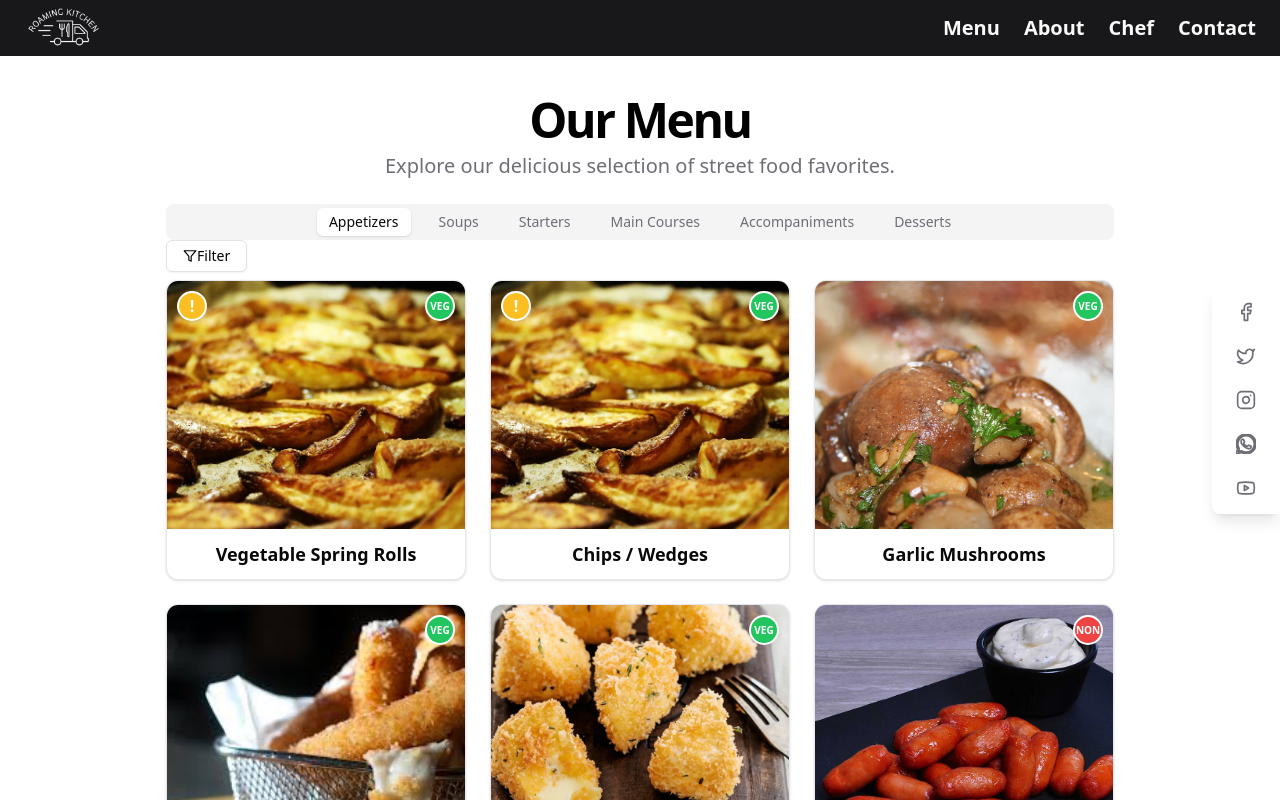
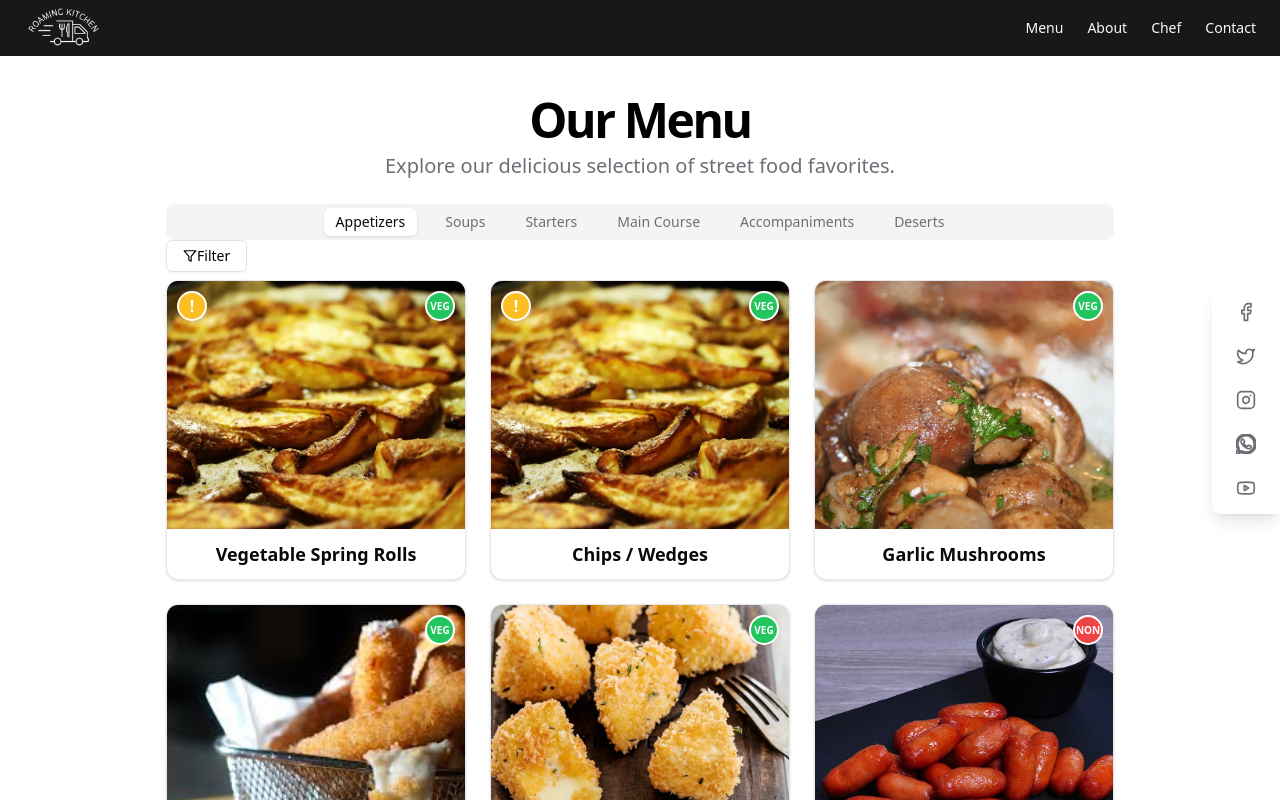
Before and after one commit to jaypopat/roaming-kitchen, a Next.js app: page /menu in a window 1280 px wide. Shown: the top 800 px of the page. Built offline with nearby package versions, Linux system fonts and the light colour scheme.

Commit message:
making the links in the navbar modular and making the menu filtering logic completely modular based on the json file

```diff
--- a/src/app/menu/page.jsx
+++ b/src/app/menu/page.jsx
@@ -15,7 +15,8 @@ import { MenuItems } from "@/components/MenuItem";
 import items from "./items.json";
 
 export default function Component() {
-  const [activeTab, setActiveTab] = useState("appetizer");
+  const types = Object.keys(items);
+  const [activeTab, setActiveTab] = useState(types[0]);
   const [filters, setFilters] = useState({
     vegetarian: true,
     nonVegetarian: true,
@@ -45,14 +46,13 @@ export default function Component() {
               <div className="flex flex-col items-center gap-4">
                 <Tabs value={activeTab} onValueChange={setActiveTab}>
                   <TabsList className="flex gap-4">
-                    <TabsTrigger value="appetizer">Appetizers</TabsTrigger>
-                    <TabsTrigger value="soup">Soups</TabsTrigger>
-                    <TabsTrigger value="starter">Starters</TabsTrigger>
-                    <TabsTrigger value="main">Main Courses</TabsTrigger>
-                    <TabsTrigger value="accompaniments">
-                      Accompaniments
+                    {types.map((type) => {
+                      return (
+                        <TabsTrigger key={type} value={type}>
+                          {type}
                         </TabsTrigger>
-                    <TabsTrigger value="desert">Desserts</TabsTrigger>
+                      );
+                    })}
                   </TabsList>
                   <div className="flex items-center gap-4 mb-6">
                     <DropdownMenu>
@@ -84,48 +84,17 @@ export default function Component() {
                       </DropdownMenuContent>
                     </DropdownMenu>
                   </div>
-                  <TabsContent value="appetizer">
+                  {types.map((type) => {
+                    return (
+                      <TabsContent key={type} value={type}>
                         <MenuItems
-                      category="Appetizers"
+                          category={type}
                           filters={filters}
                           items={items}
                         />
                       </TabsContent>
-                  <TabsContent value="soup">
-                    <MenuItems
-                      category="Soups"
-                      filters={filters}
-                      items={items}
-                    />
-                  </TabsContent>
-                  <TabsContent value="starter">
-                    <MenuItems
-                      category="Starters"
-                      filters={filters}
-                      items={items}
-                    />
-                  </TabsContent>
-                  <TabsContent value="main">
-                    <MenuItems
-                      category="Main Course"
-                      filters={filters}
-                      items={items}
-                    />
-                  </TabsContent>
-                  <TabsContent value="accompaniments">
-                    <MenuItems
-                      category="Accompaniments"
-                      filters={filters}
-                      items={items}
-                    />
-                  </TabsContent>
-                  <TabsContent value="desert">
-                    <MenuItems
-                      category="Deserts"
-                      filters={filters}
-                      items={items}
-                    />
-                  </TabsContent>
+                    );
+                  })}
                 </Tabs>
               </div>
             </div>
--- a/src/components/Header.tsx
+++ b/src/components/Header.tsx
@@ -33,7 +33,7 @@ export default function Header() {
           <Link
             key={index}
             href={link.href}
-            className="text-lg sm:text-xl font-semibold hover:text-accent"
+            className="text-sm font-medium hover:underline underline-offset-4"
           >
             {link.name}
           </Link>
```
Lines whose indentation alone changed are shown as unchanged.
